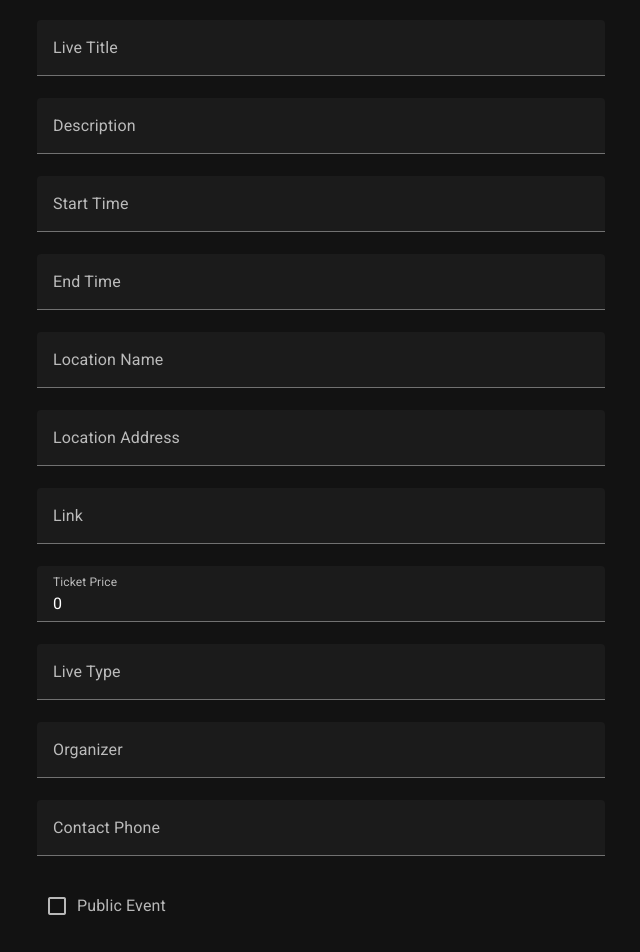
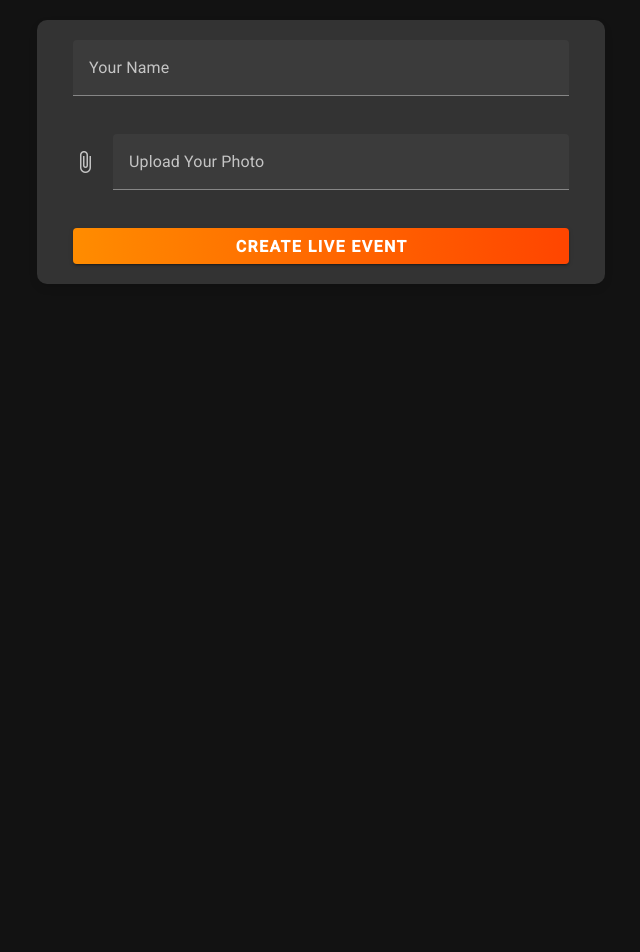
Before and after one commit to JunEitei/LiveClub-app, a Vue app: page /create in a window 1280 px wide. Shown: the top 952 px of the page, without its empty margins (319-959 px from the left). After the commit the page ends 800 px from the top, so only its background shows below. Built offline with nearby package versions, Linux system fonts and the light colour scheme.

Commit message:
create view

```diff
--- a/index.html
+++ b/index.html
@@ -5,7 +5,7 @@
     <meta charset="UTF-8" />
     <link rel="icon" href="/favicon.ico" />
     <meta name="viewport" content="width=device-width, initial-scale=1.0" />
-    <title>Dossa</title>
+    <title>LIVE CLUB</title>
 </head>
 
 <body>
--- a/src/components/CreatorPage.vue
+++ b/src/components/CreatorPage.vue
@@ -1,78 +1,38 @@
 <template>
   <v-container>
-    <v-form @submit.prevent="createLiveEvent">
-      <v-text-field
-        v-model="liveTitle"
-        label="Live Title"
-        required
-      ></v-text-field>
-      <v-text-field
-        v-model="liveDescription"
-        label="Description"
-        required
-      ></v-text-field>
-      <v-text-field
-        v-model="startTime"
-        label="Start Time"
-        required
-      ></v-text-field>
-      <v-text-field
-        v-model="endTime"
-        label="End Time"
-        required
-      ></v-text-field>
-      <v-text-field
-        v-model="liveLocationName"
-        label="Location Name"
-        required
-      ></v-text-field>
-      <v-text-field
-        v-model="liveLocationAddress"
-        label="Location Address"
-        required
-      ></v-text-field>
-      <v-text-field
-        v-model="liveLink"
-        label="Link"
-        required
-      ></v-text-field>
-      <v-text-field
-        v-model="ticketPrice"
-        label="Ticket Price"
-        type="number"
-        required
-      ></v-text-field>
-      <v-text-field
-        v-model="liveType"
-        label="Live Type"
-        required
-      ></v-text-field>
-      <v-text-field
-        v-model="organizer"
-        label="Organizer"
-        required
-      ></v-text-field>
-      <v-text-field
-        v-model="contactPhone"
-        label="Contact Phone"
-        required
-      ></v-text-field>
-      <v-checkbox
-        v-model="publicFlag"
-        label="Public Event"
-      ></v-checkbox>
-      <v-checkbox
-        v-model="cancelledFlag"
-        label="Cancelled Event"
-      ></v-checkbox>
-      <v-text-field
-        v-model="audienceLimit"
-        label="Audience Limit"
-        type="number"
-        required
-      ></v-text-field>
-      <v-btn type="submit" color="primary" block>Create Live Event</v-btn>
-    </v-form>
+    <v-card class="card-container">
+      <v-form @submit.prevent="createLiveEvent" class="form-container">
+        <v-text-field
+          v-model="userName"
+          label="Your Name"
+          required
+          class="dark-grey-text"
+        ></v-text-field>
+        <v-file-input
+          v-model="userPhoto"
+          label="Upload Your Photo"
+          accept="image/*"
+          @change="previewPhoto"
+          required
+          class="dark-grey-text"
+        ></v-file-input>
+        <v-img
+          v-if="photoPreview"
+          :src="photoPreview"
+          alt="Photo Preview"
+          max-width="300"
+          class="my-4"
+        ></v-img>
+        <v-btn
+          type="submit"
+          :style="{ background: buttonBackground, color: 'white' }"
+          class="gradient-button"
+          block
+        >
+          Create Live Event
+        </v-btn>
+      </v-form>
+    </v-card>
   </v-container>
 </template>
 
@@ -85,47 +45,27 @@ export default defineComponent({
     const apiUrl = import.meta.env.VITE_API_URL;
     const router = useRouter();
 
-    const liveTitle = ref('');
-    const liveDescription = ref('');
-    const startTime = ref('');
-    const endTime = ref('');
-    const liveLocationName = ref('');
-    const liveLocationAddress = ref('');
-    const liveLink = ref('');
-    const ticketPrice = ref(0);
-    const liveType = ref('');
-    const organizer = ref('');
-    const contactPhone = ref('');
-    const publicFlag = ref(false);
-    const cancelledFlag = ref(false);
-    const audienceLimit = ref(0);
+    const userName = ref('');
+    const userPhoto = ref<File | null>(null);
+    const photoPreview = ref<string | null>(null);
+
+    const buttonBackground = ref('linear-gradient(90deg, #FF8C00, #FF4500)');
 
     // Create live event
     const createLiveEvent = async () => {
-      const live = {
-        liveTitle: liveTitle.value,
-        liveDescription: liveDescription.value,
-        startTime: startTime.value,
-        endTime: endTime.value,
-        liveLocationName: liveLocationName.value,
-        liveLocationAddress: liveLocationAddress.value,
-        liveLink: liveLink.value,
-        ticketPrice: ticketPrice.value,
-        liveType: liveType.value,
-        organizer: organizer.value,
-        contactPhone: contactPhone.value,
-        publicFlag: publicFlag.value,
-        cancelledFlag: cancelledFlag.value,
-        audienceLimit: audienceLimit.value,
-      };
+      if (!userPhoto.value) {
+        console.error('Photo is required');
+        return;
+      }
+
+      const formData = new FormData();
+      formData.append('userName', userName.value);
+      formData.append('userPhoto', userPhoto.value);
 
       try {
         const response = await fetch(`${apiUrl}/live/create`, {
           method: 'POST',
-          headers: {
-            'Content-Type': 'application/json',
-          },
-          body: JSON.stringify(live),
+          body: formData,
         });
 
         if (!response.ok) {
@@ -140,22 +80,24 @@ export default defineComponent({
       }
     };
 
+    // Preview photo
+    const previewPhoto = () => {
+      if (userPhoto.value) {
+        const reader = new FileReader();
+        reader.onload = (e: ProgressEvent<FileReader>) => {
+          photoPreview.value = e.target?.result as string;
+        };
+        reader.readAsDataURL(userPhoto.value);
+      }
+    };
+
     return {
-      liveTitle,
-      liveDescription,
-      startTime,
-      endTime,
-      liveLocationName,
-      liveLocationAddress,
-      liveLink,
-      ticketPrice,
-      liveType,
-      organizer,
-      contactPhone,
-      publicFlag,
-      cancelledFlag,
-      audienceLimit,
+      userName,
+      userPhoto,
+      photoPreview,
       createLiveEvent,
+      previewPhoto,
+      buttonBackground,
     };
   },
 });
@@ -167,4 +109,50 @@ export default defineComponent({
   margin: auto;
   padding-top: 20px;
 }
+
+.card-container {
+  background-color: #333333; /* 深灰色背景 */
+  border-radius: 10px;
+  box-shadow: 0 4px 8px rgba(0, 0, 0, 0.1);
+  padding: 20px;
+}
+
+.form-container {
+  margin-left: 16px; /* 左边外边距 */
+  margin-right: 16px; /* 右边外边距 */
+}
+
+.v-text-field,
+.v-file-input {
+  margin-bottom: 16px;
+}
+
+.dark-grey-text .v-label,
+.dark-grey-text input,
+.dark-grey-text .v-file-input__text {
+  color: #333333 !important; /* 深灰色文字 */
+}
+
+.gradient-button {
+  font-size: 16px;
+  font-weight: bold;
+  transition: background 0.3s ease-in-out;
+}
+
+.gradient-button:hover {
+  background: linear-gradient(90deg, #FF4500, #FF8C00);
+}
+
+.my-4 {
+  margin-top: 16px;
+  margin-bottom: 16px;
+  border: 2px solid #FF8C00;
+  border-radius: 5px;
+}
+
+@media (max-width: 600px) {
+  .v-container {
+    padding: 20px 10px; /* 手机浏览时的左右内边距 */
+  }
+}
 </style>
--- a/src/components/HomePage.vue
+++ b/src/components/HomePage.vue
@@ -17,7 +17,7 @@
           block
           v-bind:class="{ 'button-transition': buttonTransition }"
         >
-        <span class="artistic-font">ライブ</span>
+        <span class="artistic-font">Live Club</span>
         </v-btn>
       </v-col>
     </v-row>
@@ -157,7 +157,7 @@ export default defineComponent({
 
 /* 艺术字体样式 */
 .artistic-font {
-  font-family: 'Hannari Mincho', sans-serif; /* 使用Google Fonts中的Roboto字体 */
+  font-family: 'Roboto', sans-serif; /* 使用Google Fonts中的Roboto字体 */
   font-weight: 500; /* 可根据需要调整字体粗细 */
   font-size: 1.5rem; /* 可根据需要调整字体大小 */
   /* 可以继续添加其他样式，如颜色、字间距等 */
```
Also changed, not shown: src/assets/logo.png, 1 other file (tests, documents, lock files or other folders).
